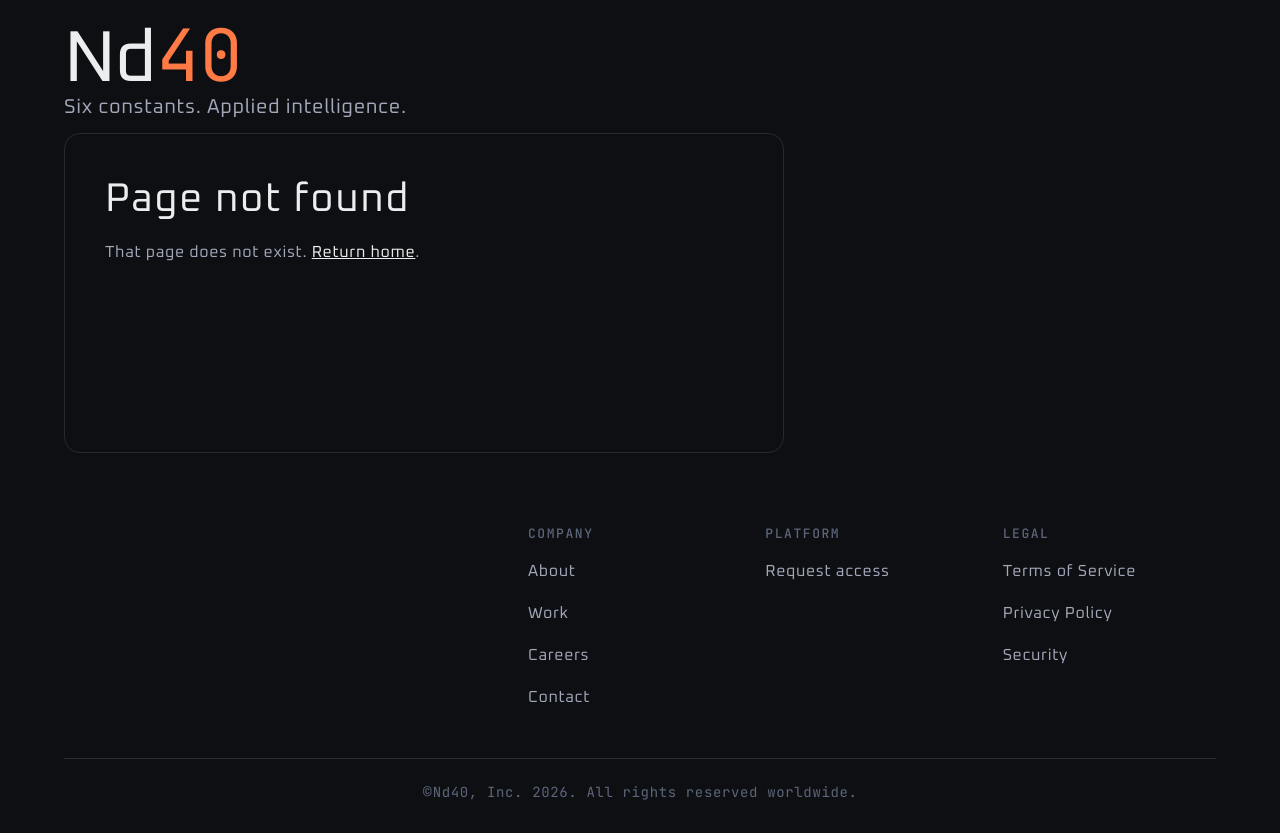
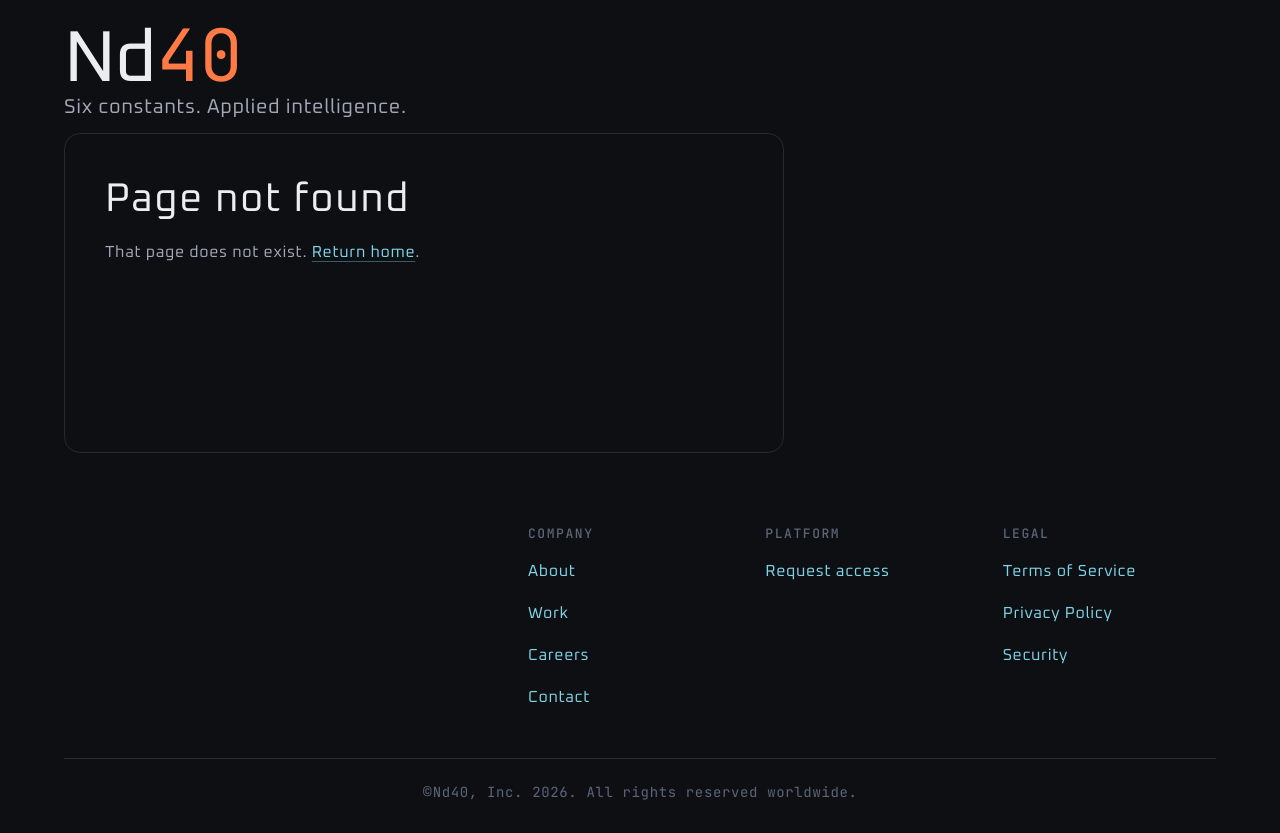
Before and after one commit to nd40-inc/com-nd40, a plain HTML site: page website/404.html in a window 1280 px wide. Drawn offline with Linux system fonts and the light colour scheme.

Commit message:
Links: ice color, brighter ice on hover, per James's spec
Link colors live only in site.css. The 404 page's inline link color is
removed so it follows the stylesheet. The header logo keeps its inline
color: inherit, which outranks the stylesheet, so it stays white and orange.

Co-Authored-By: Claude Opus 5.5 <noreply@anthropic.com>

```diff
--- a/website/404.html
+++ b/website/404.html
@@ -25,7 +25,7 @@
 
 <main style="display: flex; flex-direction: column; gap: 16px; max-width: 720px; min-height: 40vh; background: transparent; border: 1px solid #262930; border-radius: 16px; padding: 40px; box-sizing: border-box">
 <h2 style="margin: 0; font-size: 40px; font-weight: 400; letter-spacing: 0.04em; color: #ECEDEF">Page not found</h2>
-<p style="margin: 0; font-size: 16px; line-height: 1.5; color: #A2A8B9">That page does not exist. <a href="/" style="color: #ECEDEF">Return home</a>.</p>
+<p style="margin: 0; font-size: 16px; line-height: 1.5; color: #A2A8B9">That page does not exist. <a href="/">Return home</a>.</p>
 </main>
 
 <section style="padding-top: 2rem; display: flex; flex-wrap: wrap; justify-content: flex-end">
--- a/website/assets/site.css
+++ b/website/assets/site.css
@@ -7,6 +7,19 @@
 @font-face{font-family:'CMU Typewriter';src:url(fonts/cmu-typewriter-roman.woff2) format('woff2');font-weight:400;font-style:normal;font-display:swap}
 @font-face{font-family:'CMU Typewriter';src:url(fonts/cmu-typewriter-italic.woff2) format('woff2');font-weight:400;font-style:italic;font-display:swap}
 body{margin:0;background:#0E0F12}
-a{color:#A2A8B9}a:hover{color:#ECEDEF}
+/* Links: ice, brighter ice on hover */
+a {
+  color: #7FD4E8;
+  text-decoration-color: #2F5F6B;
+  text-underline-offset: 4px;
+  transition: color 120ms ease, text-decoration-color 120ms ease;
+}
+a:hover,
+a:active {
+  color: #B5ECF8;
+  text-decoration-color: #7FD4E8;
+}
+a[aria-current="page"] {
+  color: #B5ECF8;
+}
 a:focus-visible{outline:2px solid #FF7A45;outline-offset:3px;border-radius:2px}
-a[aria-current="page"]{color:#ECEDEF}
```
